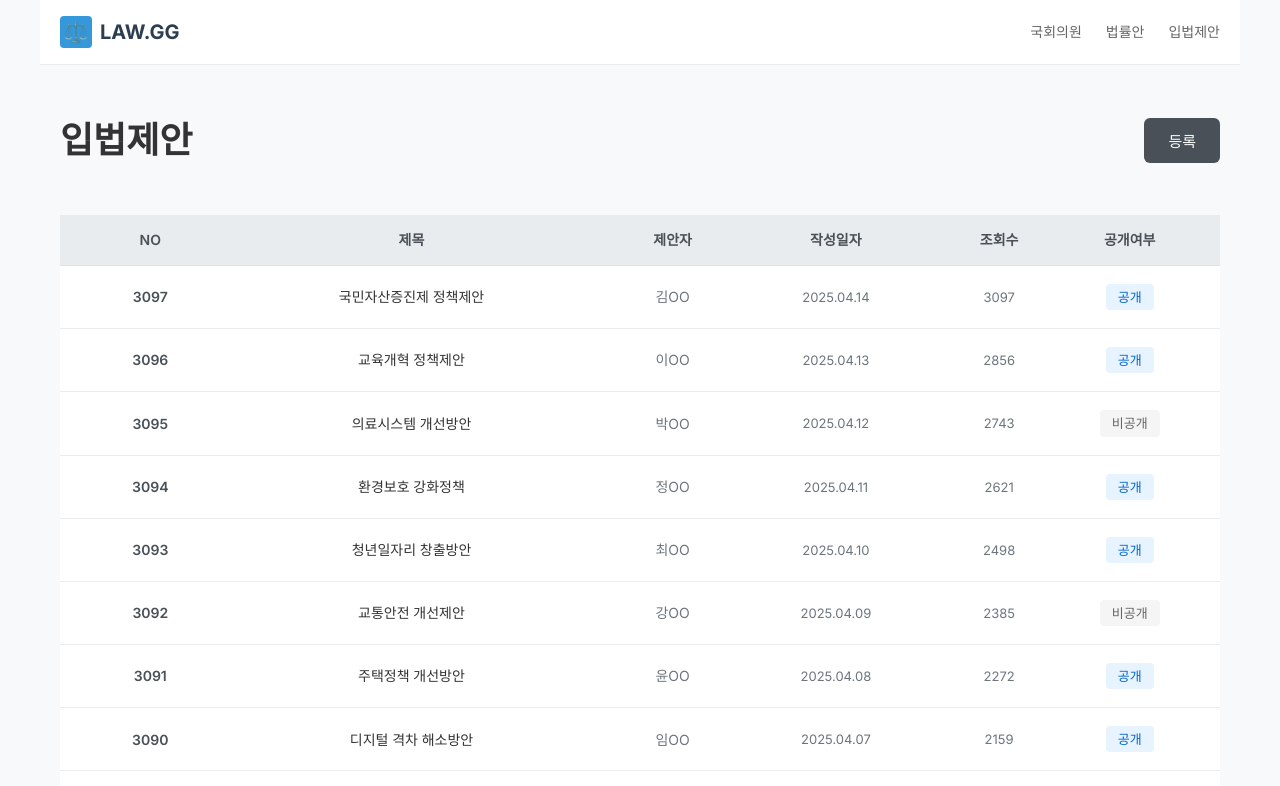
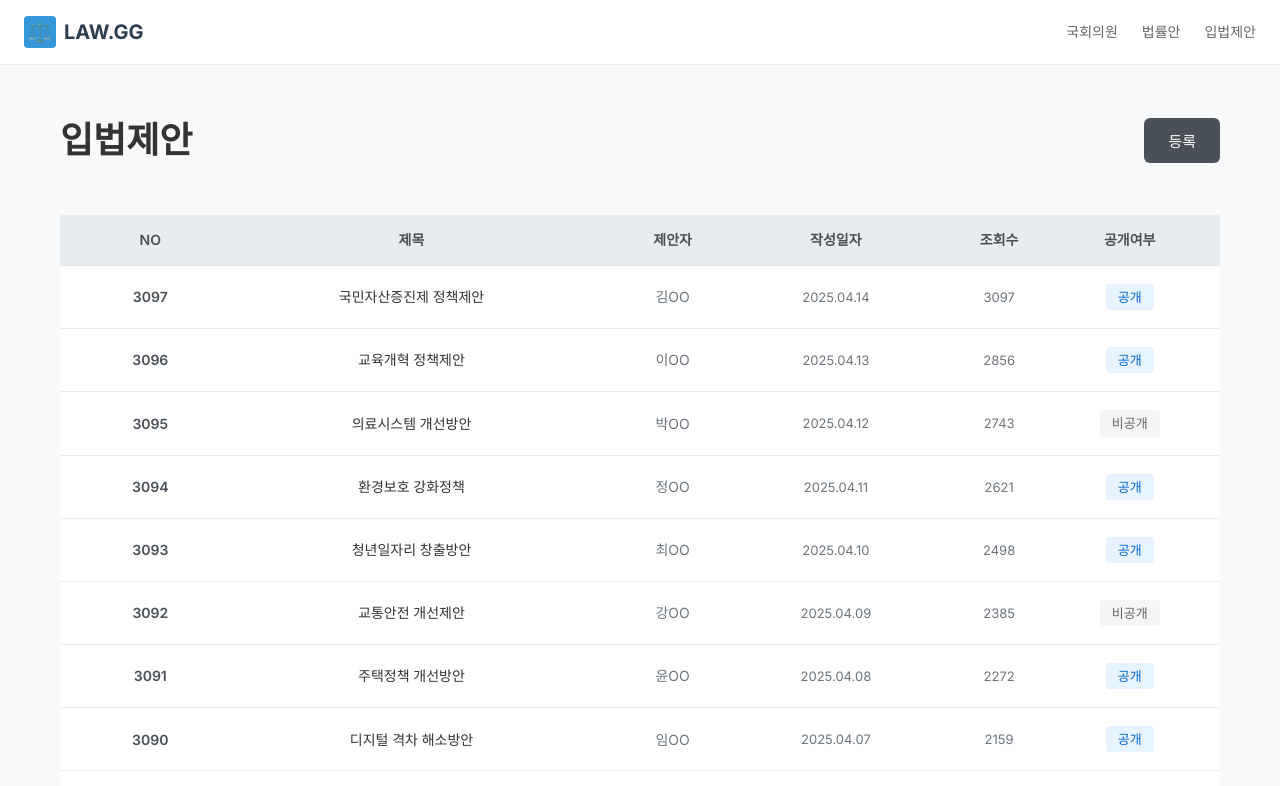
Before and after one commit to coomind/HIfive, a plain HTML site: page PROPlist.html in a window 1280 px wide. Shown: the top 786 px of the page. Drawn offline with Linux system fonts and the light colour scheme.

Commit message:
Update PROPlist.html

```diff
--- a/PROPlist.html
+++ b/PROPlist.html
@@ -19,19 +19,17 @@
             line-height: 1.4;
         }
 
-        /* 헤더 - 법률안 페이지와 동일한 스타일로 업데이트 */
+        /* 헤더 - 다른 페이지들과 동일한 스타일로 수정 */
         .header {
             background: white;
             border-bottom: 1px solid #e9ecef;
+            padding: 16px 24px;
+            display: flex;
+            justify-content: space-between;
+            align-items: center;
             position: sticky;
             top: 0;
             z-index: 100;
-            max-width: 1200px;
-            margin: 0 auto;
-            padding: 16px 20px;
-            display: flex;
-            justify-content: space-between;
-            align-items: center;
         }
 
         .logo {
```
